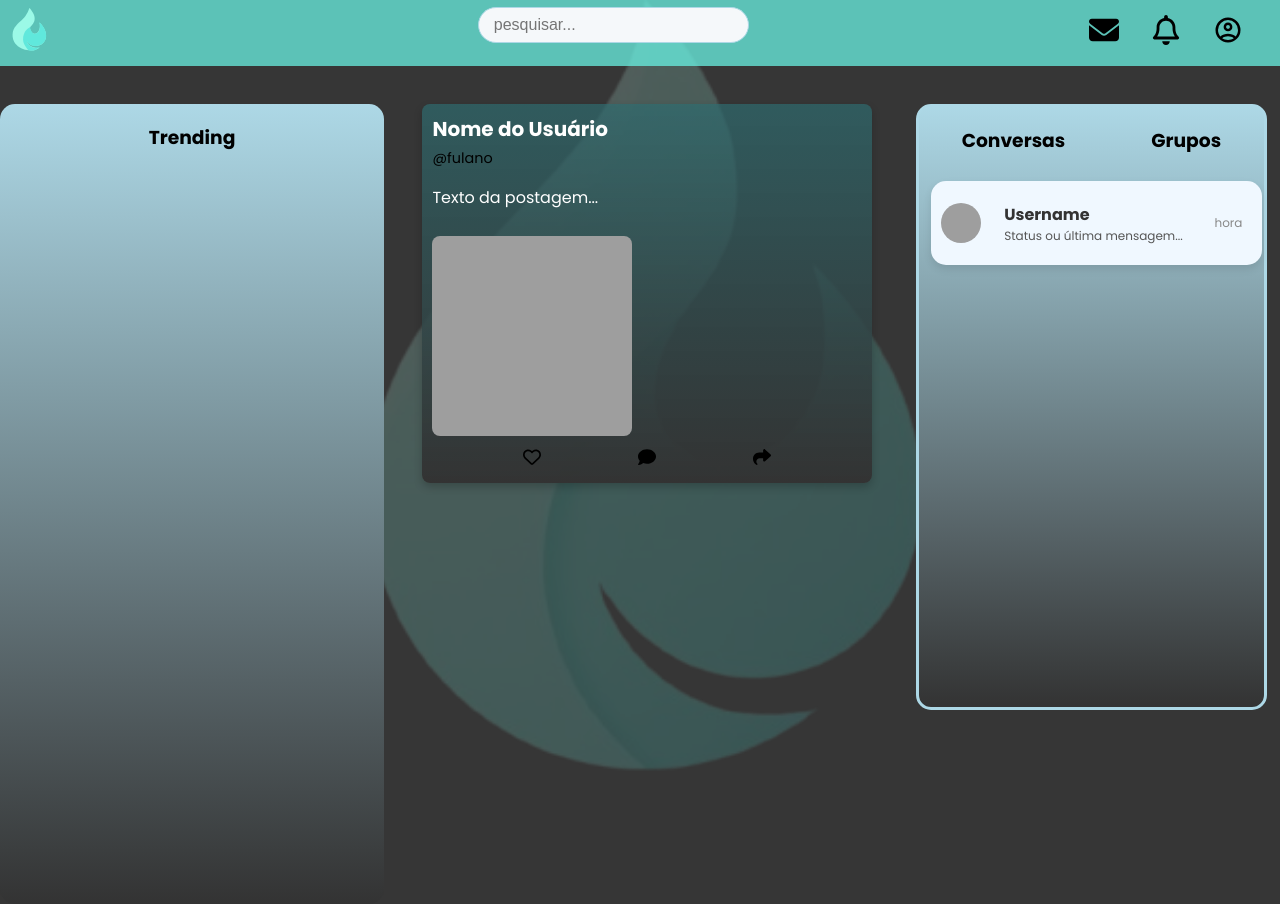
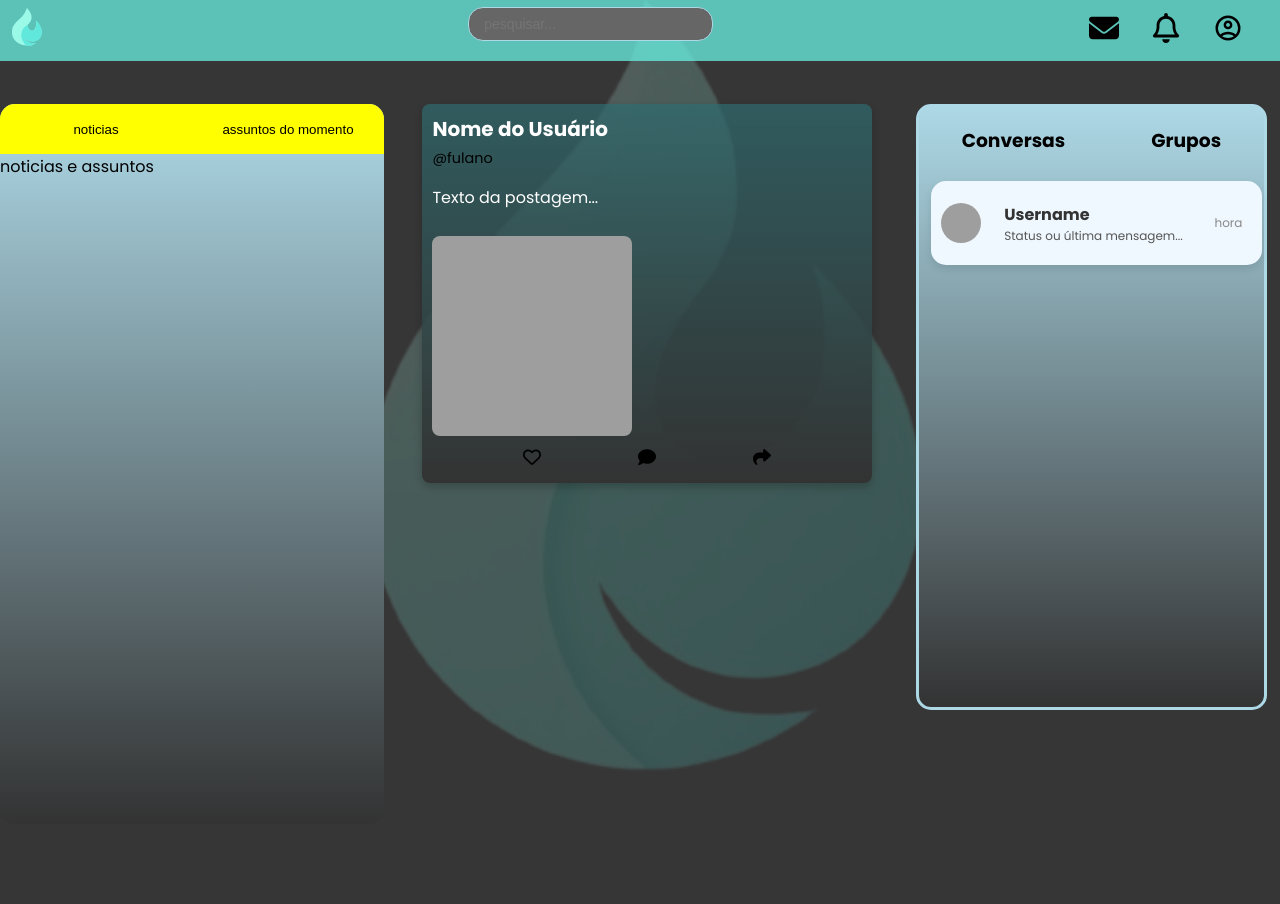
Before and after one commit to MrTom9te/rede_social, a PHP site: page / in a window 1280 px wide. After the commit the page ends 769 px from the top, so only its background shows below. Run offline with PHP 8.4, Linux system fonts and the light colour scheme; grey boxes are pictures that could not be loaded.

Commit message:
new-trendingTopics(on work)

```diff
--- a/index.html
+++ b/index.html
@@ -106,7 +106,13 @@
             <div id="row">
                 <!-- Coluna Amigos e Grupos -->
                 <div class="columm" id="trending">
-                    <h3>Trending</h3>
+                    <div class="nt-options">
+                        <button id="news-btn">noticias</button>
+                        <button id="trd-btn">
+                            assuntos do momento
+                        </button>
+                    </div>
+                    <div id="news-trd-page">noticias e assuntos</div>
                 </div>
 
                 <!-- Coluna Postagens -->
--- a/style.css
+++ b/style.css
@@ -34,7 +34,7 @@ body {
 }
 
 .logo {
-    margin-right: 10vh;
+    margin-right: 5vh;
 }
 
 .logo a {
@@ -42,7 +42,7 @@ body {
 }
 
 .logo img {
-    width: 45px;
+    width: 40px;
     height: auto;
 }
 
@@ -66,6 +66,7 @@ body {
 }
 
 #search-bar {
+    border: solid red;
     background-color: #352f2f;
     color: #e0e0e0;
     border-color: #4a4a4a;
@@ -73,14 +74,15 @@ body {
     max-width: 400px;
     padding: 8px 15px;
     border: 1px solid lightblue;
-    border-radius: 20px;
-    font-size: 16px;
-    background-color: #f5f8fa;
+    border-radius: 15px;
+    font-size: 14px;
+    background: #666;
 }
 
 #search-bar:focus {
-    border-color: #66e6da;
-    outline: none;
+    color: white;
+    border-color: #6666;
+    outline: #333;
 }
 
 .search-button {
@@ -167,11 +169,29 @@ body {
     background: linear-gradient(to bottom, lightblue, #333);
     border-radius: 15px;
     justify-content: center;
-    position: relative;
-    display: flex;
+    position: sticky;
+    top: 13vh;
     margin-top: 13vh;
     width: 30vw;
-    height: 100vh;
+    height: 90vh;
+}
+.nt-options {
+    width: 100%;
+    height: 7%;
+    background: yellow;
+    border-radius: 15px 15px 0 0;
+    display: flex;
+    flex-direction: row;
+    justify-content: space-around;
+}
+.nt-options button {
+    border: none;
+    background-color: transparent;
+    width: 50%;
+}
+.nt-options button:hover {
+    border: solid red;
+    border-radius: 0 15px;
 }
 
 .flex-container {
@@ -422,3 +442,20 @@ footer a:hover {
         margin: 10px 0;
     }
 }
+/* bloco com classes para testes padrao  */
+.block-test1 {
+    width: 100%;
+    height: 7%;
+    background: yellow;
+    border-radius: 15px 15px 0 0;
+    display: flex;
+    flex-direction: row;
+    justify-content: space-around;
+}
+
+.block-test2 {
+    background: blue;
+}
+.block-test3 {
+    background: red;
+}
```
